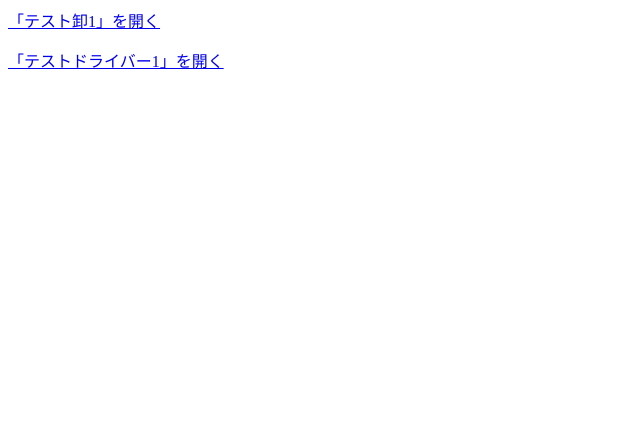
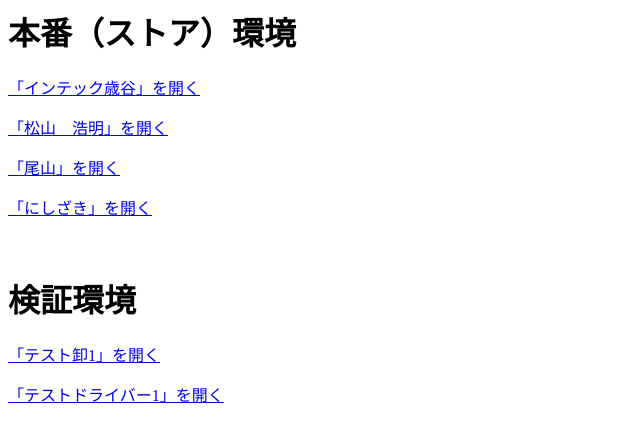
Before and after one commit to chooyan-eng/link, a plain HTML site: page index.html in a window 1280 px wide. Shown: the whole page, without its empty margins (0-640 px from the left). Drawn offline with Linux system fonts and the light colour scheme.

Commit message:
Update index.html

```diff
--- a/index.html
+++ b/index.html
@@ -1,5 +1,12 @@
 <html>
 <body>
+<h1>本番（ストア）環境</h1>
+<p><a href="livmap://track?uid=3770fOomnwhP1hl1BPgCVZFD9nt2&cid=ORG-Jtf3L0VuWt1MojH0PJFr">「インテック歳谷」を開く</a></p>
+<p><a href="livmap://track?uid=Vk7dHfTREBSpRPLOtYflzKgrXuv1&cid=ORG-Jtf3L0VuWt1MojH0PJFr">「松山　浩明」を開く</a></p>
+<p><a href="livmap://track?uid=b4UhqL7RtOc8bihWptcBVKet8wk1&cid=ORG-Jtf3L0VuWt1MojH0PJFr">「尾山」を開く</a></p>
+<p><a href="livmap://track?uid=FkBgimxEHLbriP46BpTw4aNPYa03&cid=ORG-Jtf3L0VuWt1MojH0PJFr">「にしざき」を開く</a></p>
+<br>
+<h1>検証環境</h1>
 <p><a href="livmap://track?uid=GB0Piv2I8DeuRrPzwILcvZ0JIGA2&cid=ORG-fyqY1iC2jZF29mked7Q2">「テスト卸1」を開く</a></p>
 <p><a href="livmap://track?uid=1jZj2qANsGejHAPqK7heh4toLgY2&cid=ORG-fyqY1iC2jZF29mked7Q2">「テストドライバー1」を開く</a></p>
 </body>
```
